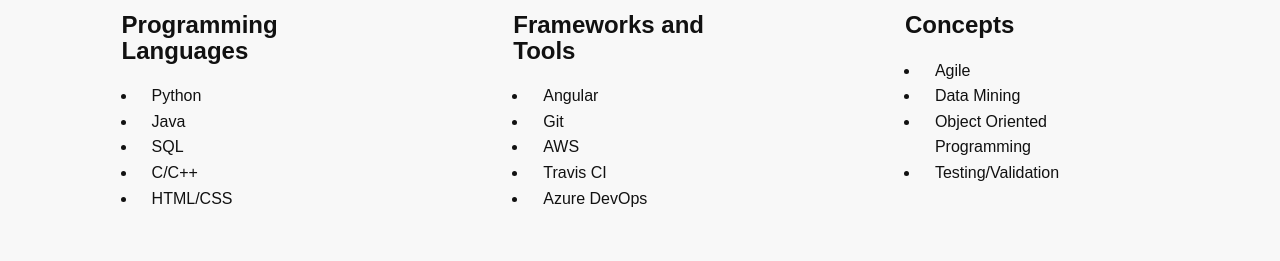
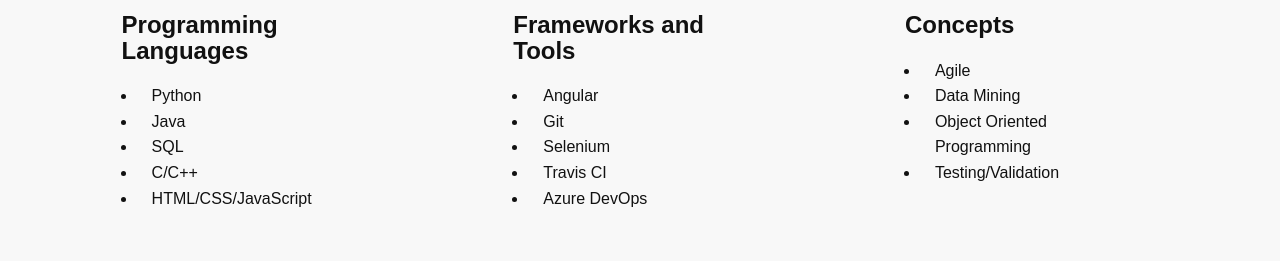
Before and after one commit to NoahColaco/React-Personal-Website, a React (Create React App) app: page / in a window 1280 px wide. Shown: the part 1800-2061 px from the top of the page. Built offline with nearby package versions, Linux system fonts and the light colour scheme.

Commit message:
Update Skills.js

```diff
--- a/src/Components/Skills.js
+++ b/src/Components/Skills.js
@@ -22,7 +22,7 @@ class Skills extends Component{
                                 <li>Java</li>
                                 <li>SQL</li>
                                 <li>C/C++</li>
-                                <li>HTML/CSS</li>
+                                <li>HTML/CSS/JavaScript</li>
                             </ul>
                         </div>
 
@@ -31,7 +31,7 @@ class Skills extends Component{
                             <ul >
                                 <li>Angular</li>
                                 <li>Git</li>
-                                <li>AWS</li>
+                                <li>Selenium</li>
                                 <li>Travis CI</li>
                                 <li>Azure DevOps</li>
                             </ul>
```
